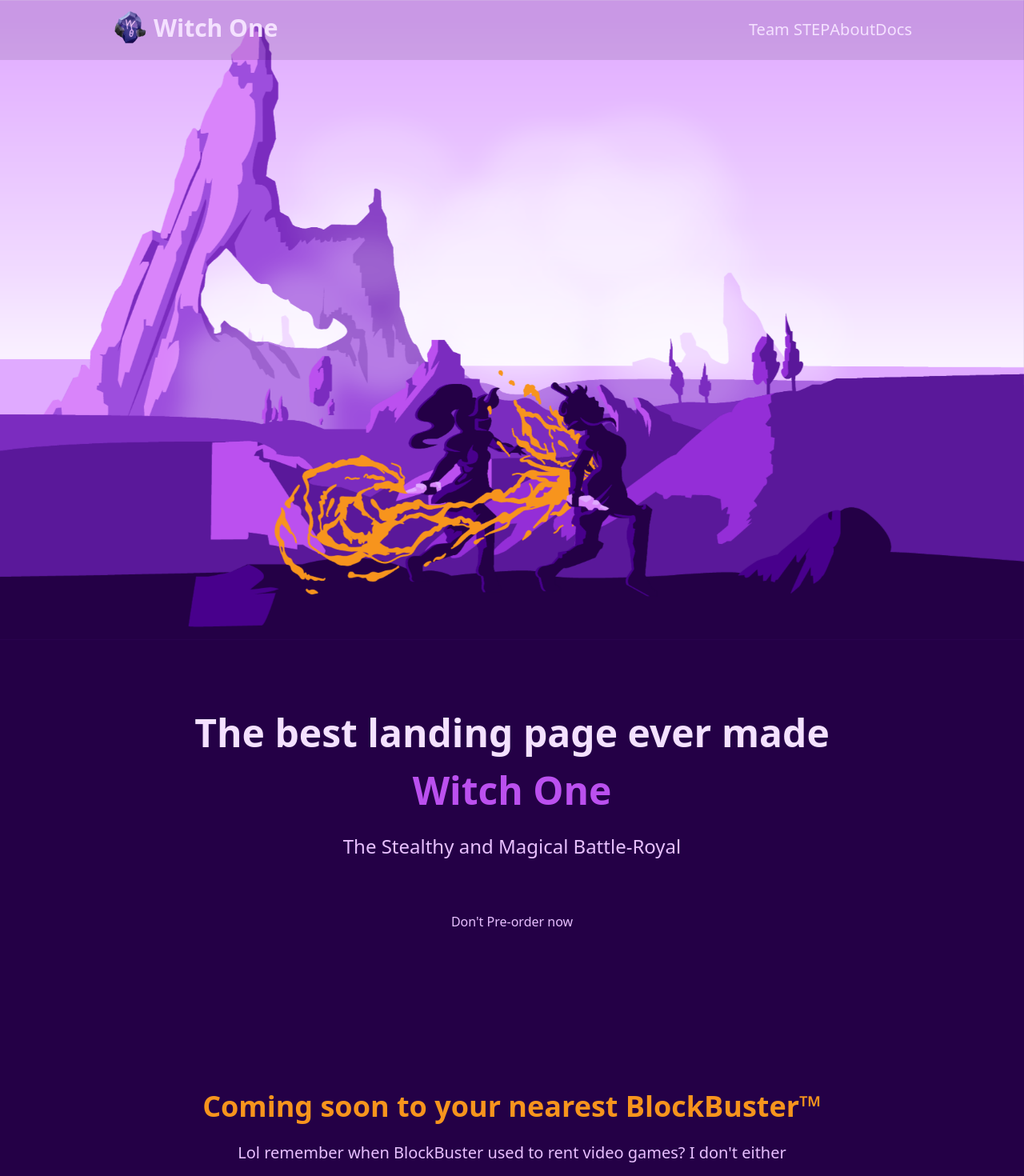
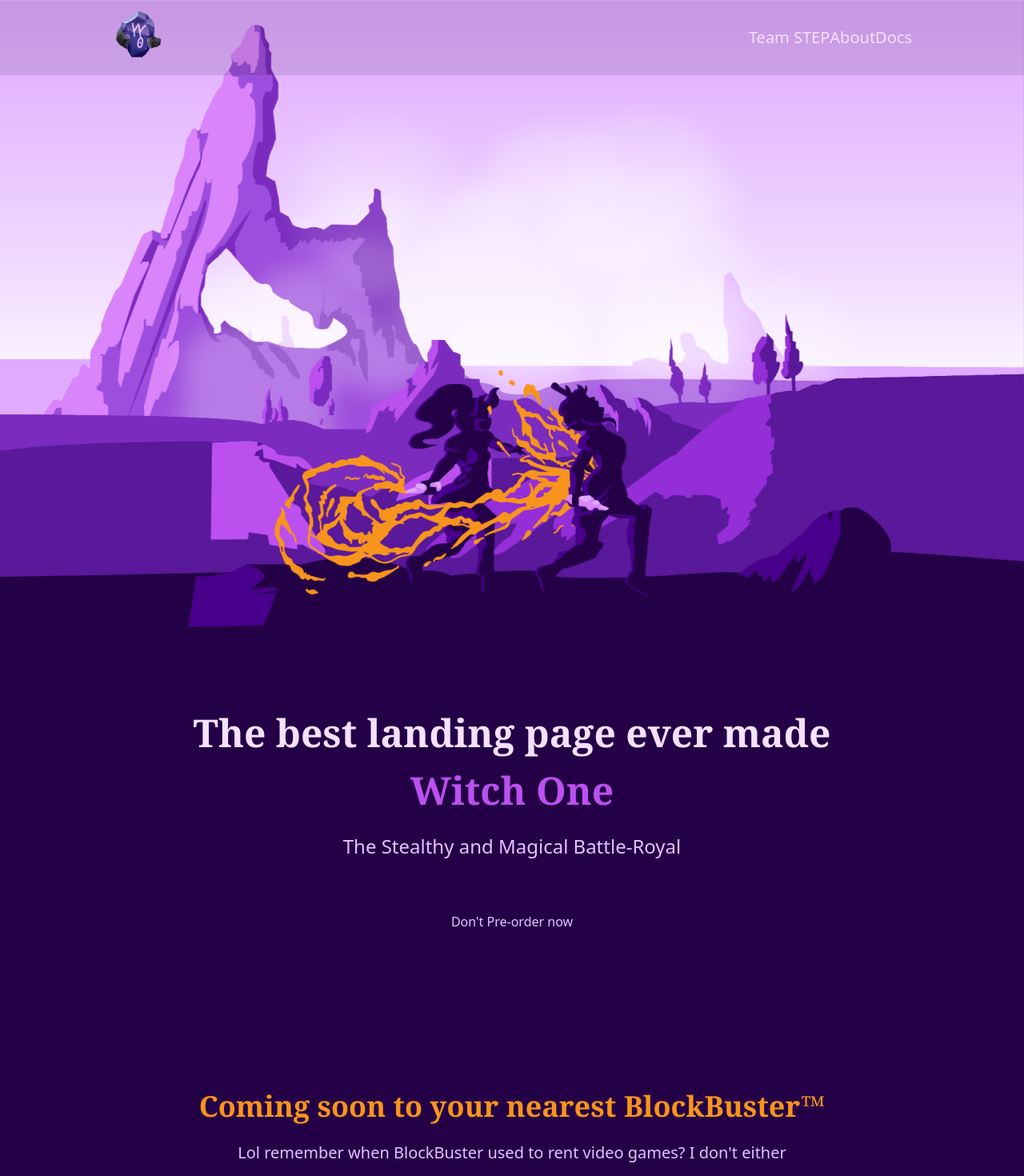
Before and after one commit to TeamSTEP/Catch.ioProjectBoard, a Next.js app: page / in a window 1280 px wide. Shown: the top 1470 px of the page at 80% size. Built offline with nearby package versions, Linux system fonts and the light colour scheme; what @markusantonwolf/tailwind-css-plugin-filters would draw is missing.

Commit message:
changed font

```diff
--- a/src/feature/VerticalFeatureRow.tsx
+++ b/src/feature/VerticalFeatureRow.tsx
@@ -18,7 +18,9 @@ const VerticalFeatureRow = (props: IVerticalFeatureRowProps) => {
   return (
     <div className={verticalFeatureClass}>
       <div className="w-full sm:w-1/2 text-center sm:px-6">
-        <h3 className="text-3xl text-primary-100 font-semibold">{props.title}</h3>
+        <h3 className="text-3xl text-primary-100 font-serif font-semibold">
+          {props.title}
+        </h3>
         <div className="mt-6 text-xl leading-9">{props.description}</div>
       </div>
 
--- a/src/hero/HeroOneButton.tsx
+++ b/src/hero/HeroOneButton.tsx
@@ -8,7 +8,7 @@ type IHeroOneButtonProps = {
 
 const HeroOneButton = (props: IHeroOneButtonProps) => (
   <header className="text-center">
-    <h1 className="text-5xl text-primary-100 font-bold whitespace-pre-line leading-hero">
+    <h1 className="text-5xl text-primary-100 font-serif font-bold whitespace-pre-line leading-hero">
       {props.title}
     </h1>
     <div className="text-2xl mt-4 mb-16">{props.description}</div>
--- a/src/layout/Section.tsx
+++ b/src/layout/Section.tsx
@@ -17,7 +17,7 @@ const Section = (props: ISectionProps) => (
     {(props.title || props.description) && (
     <div className="mb-12 text-center">
       {props.title && (
-      <h2 className="text-4xl text-secondary font-bold">{props.title}</h2>
+      <h2 className="text-4xl text-secondary font-serif font-bold">{props.title}</h2>
       )}
       {props.description && (
       <div className="mt-4 text-xl md:px-20">{props.description}</div>
--- a/src/styles/main.css
+++ b/src/styles/main.css
@@ -5,10 +5,7 @@
 @tailwind utilities;
 
 /* add fonts */
-/* pixel font family */
-@import url('https://fonts.googleapis.com/css2?family=Press+Start+2P&display=swap');
-/* handwriting font family */
-@import url('https://fonts.googleapis.com/css2?family=Bilbo&family=Charmonman&display=swap');
+@import url('https://fonts.googleapis.com/css2?family=Delius&family=Elsie&display=swap');
 
 body {
   background-color: rgb(36, 0, 70);
--- a/src/templates/Footer.tsx
+++ b/src/templates/Footer.tsx
@@ -11,7 +11,7 @@ const Footer = () => (
   <Background color="bg-primary-900">
     <Section>
       <CenteredFooter
-        logo={<Logo />}
+        logo={<Logo showTitle xl />}
         iconList={(
           <>
             <a
--- a/src/templates/Logo.tsx
+++ b/src/templates/Logo.tsx
@@ -4,14 +4,15 @@ import { config } from '../config/siteData';
 
 type ILogoProps = {
   xl?: boolean;
+  showTitle?: boolean;
 };
 
 const Logo = (props: ILogoProps) => {
-  const size = props.xl ? '44' : '32';
+  const size = props.xl ? '64' : '32';
   const fontStyle = props.xl ? 'font-semibold text-3xl' : 'font-semibold text-xl';
 
   return (
-    <span className={`text-primary-100 inline-flex items-center ${fontStyle}`}>
+    <span className={`text-primary-100 inline-flex items-center font-cursive ${fontStyle}`}>
       {/* <svg
         className="text-primary-500 stroke-current mr-1"
         xmlns="http://www.w3.org/2000/svg"
@@ -38,7 +39,7 @@ const Logo = (props: ILogoProps) => {
         src="/assets/images/logo.png"
       />
 
-      {config.site_name}
+      {props.showTitle && config.site_name}
     </span>
   );
 };
--- a/tailwind.config.js
+++ b/tailwind.config.js
@@ -18,11 +18,9 @@ module.exports = {
         },
         extend: {
             fontFamily: {
-                sans: [...defaultTheme.fontFamily.sans],
-                serif: [...defaultTheme.fontFamily.serif],
+                sans: ['Delius', ...defaultTheme.fontFamily.sans],
+                serif: ['Elsie', ...defaultTheme.fontFamily.serif],
                 mono: [...defaultTheme.fontFamily.mono],
-                pixel: ["'Press Start 2P'", 'cursive', 'sans'],
-                cursive: ['Bilbo', 'Charmonman', 'cursive', 'serif'],
             },
             colors: {
                 primary: {
```
